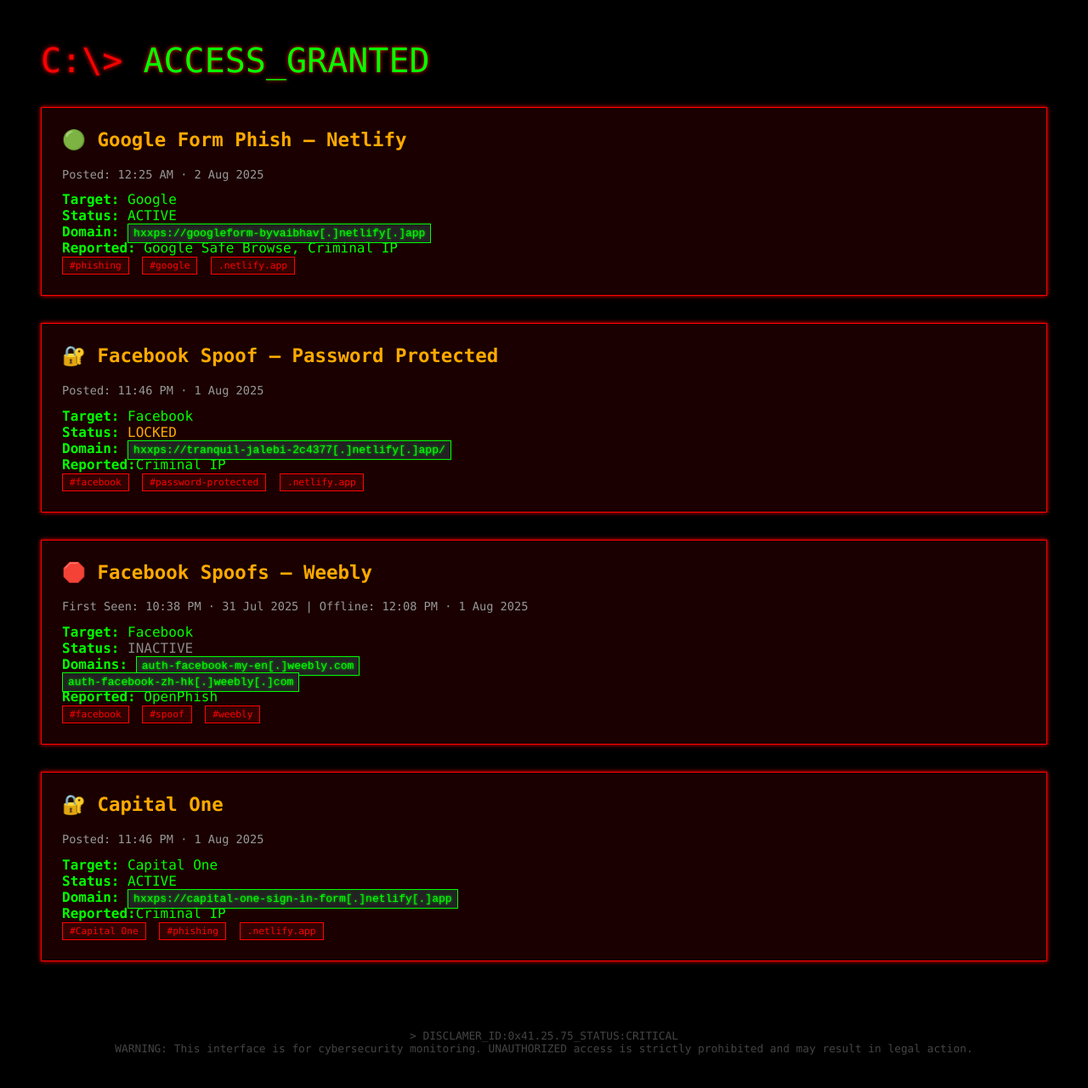
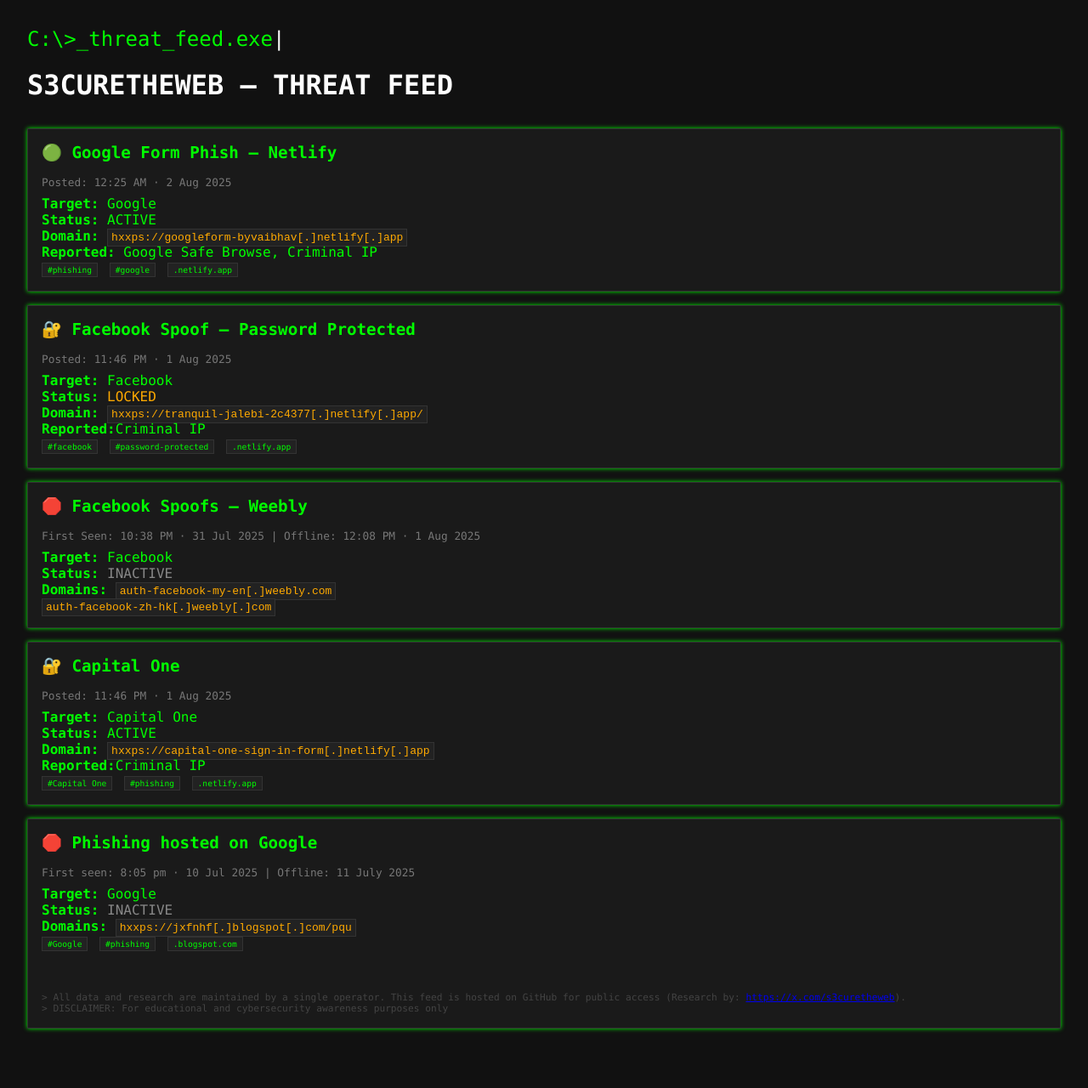
Before and after one commit to ooo889hh/s3curethewebIntelFeed, a plain HTML site: page index.html in a window 1280 px wide. Shown: the whole page at 85% size. After the commit the page ends 1258 px from the top, so only its background shows below. Drawn offline with Linux system fonts and the light colour scheme.

Commit message:
Update index.html

```diff
--- a/index.html
+++ b/index.html
@@ -3,21 +3,23 @@
 <head>
   <meta charset="UTF-8" />
   <meta name="viewport" content="width=device-width, initial-scale=1.0"/>
-  <title>C:\>ACCESS_GRANTED</title>
+  <title>C:\>_LIVE_FEED</title>
   <style>
-    /* * SYSTEM-WIDE AESTHETICS.
-     * EXECUTING PRIMARY DIRECTIVES.
+    /*
+     * INITIALIZING INTERFACE:
+     * CONSOLE MODE.
      */
     body {
-      background-color: #000;
+      background-color: #111;
       color: #0f0;
-      font-family: 'Consolas', 'Courier New', monospace;
+      font-family: 'Fira Code', 'Consolas', 'Courier New', monospace;
       margin: 0;
       padding: 0;
     }
 
-    /* * INITIALIZING LOADING PROTOCOL.
-     * DISPLAYING SYSTEM STATUS.
+    /*
+     * LOADING PROTOCOL:
+     * SECURE HANDSHAKE.
      */
     .loading-screen {
       position: fixed;
@@ -25,128 +27,138 @@
       left: 0;
       width: 100%;
       height: 100%;
-      background-color: #000;
+      background-color: #111;
       display: flex;
       flex-direction: column;
       justify-content: center;
       align-items: center;
       z-index: 1000;
       transition: opacity 1s ease-in-out;
-      border: 5px solid #ff0000;
-      box-shadow: 0 0 15px #ff0000;
-      padding: 3rem;
-      box-sizing: border-box;
     }
 
-    .loading-line {
-      width: 100%;
-      white-space: nowrap;
-      overflow: hidden;
-      border-right: 3px solid #0f0;
-      font-size: 1.5rem;
-      margin-bottom: 1.5rem;
-      animation: typing 2.5s steps(40, end), blink-caret 0.75s step-end infinite;
+    .spinner {
+      border: 4px solid #333;
+      border-top: 4px solid #0f0;
+      border-radius: 50%;
+      width: 50px;
+      height: 50px;
+      animation: spin 1s linear infinite;
     }
 
-    .loading-percentage {
-      color: #0f0;
-      font-size: 4rem;
-      font-weight: bold;
-      text-shadow: 0 0 5px #0f0;
+    .loading-text {
+      font-size: 1.5rem;
+      color: #fff;
+      margin-top: 20px;
+      opacity: 0;
+      animation: fade-in-out 3s ease-in-out infinite;
     }
 
-    /* * THREAT FEED INTERFACE.
-     * EXECUTING DISPLAY PROTOCOL.
+    /*
+     * MAIN INTERFACE:
+     * THREAT FEED.
      */
     .content {
       opacity: 0;
-      transition: opacity 2s ease-in-out;
-      padding: 3rem;
+      transition: opacity 1s ease-in-out;
+      padding: 2rem;
     }
 
     .prompt {
-      color: #ff0000;
-      font-size: 2.5rem;
-      text-shadow: 0 0 5px #ff0000;
+      color: #0f0;
+      font-size: 1.5rem;
+      margin-bottom: 1rem;
+    }
+
+    .prompt::after {
+      content: '|';
+      color: #fff;
+      animation: blink-caret 0.75s step-end infinite;
+    }
+
+    h1 {
+      color: #fff;
+      font-size: 2rem;
+      text-transform: uppercase;
       margin-bottom: 2rem;
     }
 
-    .prompt span {
-      color: #0f0;
-    }
-
     .entry {
-      border: 1px solid #ff0000;
-      padding: 1.5rem;
-      margin-bottom: 2rem;
-      background-color: rgba(255, 0, 0, 0.1);
-      box-shadow: 0 0 5px #ff0000;
+      border: 1px solid #333;
+      padding: 1rem;
+      margin-bottom: 1rem;
+      background-color: #1a1a1a;
+      box-shadow: 0 0 5px #0f0;
       transition: box-shadow 0.3s ease-in-out;
     }
 
     .entry:hover {
-        box-shadow: 0 0 15px #ff0000;
+      box-shadow: 0 0 10px #0f0;
     }
 
     .entry h2 {
-      font-size: 1.4rem;
+      font-size: 1.2rem;
       margin-top: 0;
-      color: #ffaa00;
+      color: #0f0;
     }
 
     .meta {
-      font-size: 0.85rem;
-      color: #999;
-      margin-bottom: 0.8rem;
+      font-size: 0.8rem;
+      color: #777;
+      margin-bottom: 0.5rem;
     }
 
     .tag {
-      background: #330000;
-      padding: 3px 8px;
-      margin-right: 6px;
-      border: 1px solid #ff0000;
-      font-size: 0.7rem;
+      background: #222;
+      padding: 2px 6px;
+      margin-right: 4px;
+      border: 1px solid #333;
+      font-size: 0.6rem;
       display: inline-block;
-      color: #ff0000;
+      color: #0f0;
     }
 
     code {
-      color: #0f0;
+      color: #ffaa00;
       background-color: #222;
-      padding: 3px 6px;
-      border: 1px solid #0f0;
-      text-shadow: 0 0 3px #0f0;
+      padding: 2px 4px;
+      border: 1px solid #333;
     }
 
     footer {
-      text-align: center;
-      margin-top: 5rem;
-      font-size: 0.8rem;
+      text-align: left;
+      margin-top: 3rem;
+      font-size: 0.7rem;
       color: #444;
-      text-shadow: none;
     }
 
-    /* * ANIMATION PROTOCOLS.
+    /*
+     * ANIMATIONS.
      */
-    @keyframes typing {
-      from { width: 0 }
-      to { width: 100% }
+    @keyframes fade-in-out {
+      0%, 100% { opacity: 0; }
+      50% { opacity: 1; }
+    }
+
+    @keyframes spin {
+      0% { transform: rotate(0deg); }
+      100% { transform: rotate(360deg); }
     }
 
     @keyframes blink-caret {
-      from, to { border-color: transparent }
-      50% { border-color: #0f0 }
+      from, to { opacity: 0 }
+      50% { opacity: 1 }
     }
   </style>
 </head>
 <body>
   <div class="loading-screen" id="loading-screen">
-    <div class="loading-line">INITIATING DATA RETRIEVAL...</div>
-    <div class="loading-percentage" id="loading-percentage">0%</div>
+    <div class="spinner"></div>
+    <div class="loading-text" id="loading-text">CONNECTION ESTABLISHED...</div>
   </div>
 
   <div class="content" id="content">
-    <div class="prompt">C:\> <span>ACCESS_GRANTED</span></div>
+    <div class="prompt">C:\>_threat_feed.exe</div>
+    <h1>s3curetheweb – Threat Feed</h1>
     <div class="entry">
       <h2>🟢 Google Form Phish — Netlify</h2>
       <div class="meta">Posted: 12:25 AM · 2 Aug 2025</div>
@@ -184,12 +196,6 @@
         <code>auth-facebook-my-en[.]weebly.com</code><br />
         <code>auth-facebook-zh-hk[.]weebly[.]com</code>
       </div>
-      <div><strong>Reported:</strong> OpenPhish</div>
-      <div>
-        <span class="tag">#facebook</span>
-        <span class="tag">#spoof</span>
-        <span class="tag">#weebly</span>
-      </div>
     </div>
 
     <div class="entry">
@@ -206,9 +212,24 @@
       </div>
     </div>
 
+        <div class="entry">
+      <h2>🛑 Phishing hosted on Google</h2>
+      <div class="meta">First seen: 8:05 pm · 10 Jul 2025
+ | Offline: 11 July 2025</div>
+      <div><strong>Target:</strong> Google</div>
+      <div><strong>Status:</strong> <span style="color: #888;">INACTIVE</span></div>
+      <div><strong>Domains:</strong>
+        <code>hxxps://jxfnhf[.]blogspot[.]com/pqu</code><br />
+         <div>
+        <span class="tag">#Google</span>
+        <span class="tag">#phishing</span>
+        <span class="tag">.blogspot.com</span>
+      </div>
+    </div>
+
     <footer>
-      > DISCLAMER_ID:0x41.25.75_STATUS:CRITICAL<br>
-      WARNING: This interface is for cybersecurity monitoring. UNAUTHORIZED access is strictly prohibited and may result in legal action.
+      > All data and research are maintained by a single operator. This feed is hosted on GitHub for public access (Research by: <a href="https://x.com/s3curetheweb">https://x.com/s3curetheweb</a>).<br>
+      > DISCLAIMER: For educational and cybersecurity awareness purposes only
     </footer>
   </div>
 
@@ -216,33 +237,21 @@
     window.addEventListener('load', () => {
       const loadingScreen = document.getElementById('loading-screen');
       const content = document.getElementById('content');
-      const loadingPercentage = document.getElementById('loading-percentage');
-      const loadingLine = document.querySelector('.loading-line');
+      const loadingText = document.getElementById('loading-text');
 
-      // Hide the initial typing animation for the percentage counter
-      loadingLine.style.animation = 'none';
+      // First, fade in the text under the spinner
+      loadingText.style.opacity = '1';
+      loadingText.style.animation = 'none';
+
+      // After a brief pause, transition to the main content
       setTimeout(() => {
-        loadingLine.style.animation = 'typing 2.5s steps(40, end), blink-caret 0.75s step-end infinite';
-      }, 10);
+        loadingScreen.style.opacity = '0';
+        content.style.opacity = '1';
 
-      let percentage = 0;
-      const interval = setInterval(() => {
-        percentage += 1;
-        loadingPercentage.textContent = percentage + '%';
-        if (percentage >= 100) {
-          clearInterval(interval);
-          loadingLine.style.borderRight = 'none'; // Remove the blinking cursor
-
-          setTimeout(() => {
-            loadingScreen.style.opacity = '0';
-            content.style.opacity = '1';
-
-            setTimeout(() => {
-              loadingScreen.style.display = 'none';
-            }, 1000);
-          }, 500);
-        }
-      }, 25); // Adjusted speed for a more dramatic effect
+        setTimeout(() => {
+          loadingScreen.style.display = 'none';
+        }, 1000); // Wait for the loading screen fade-out
+      }, 2000); // Time to display the spinner and text
     });
   </script>
 </body>
```
